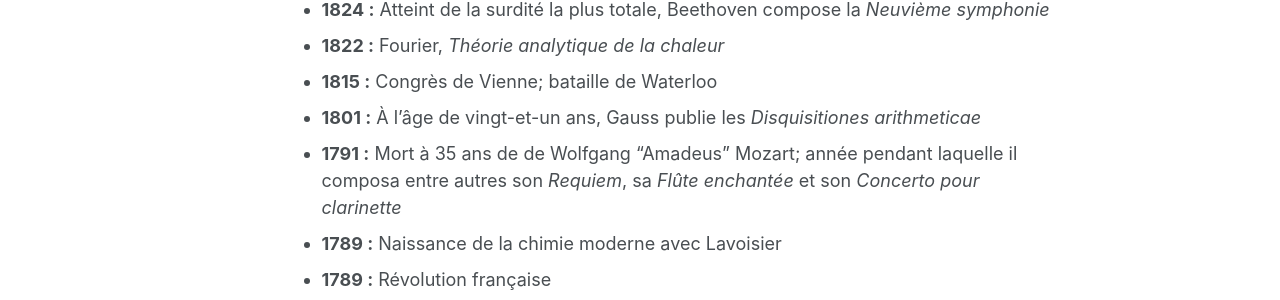
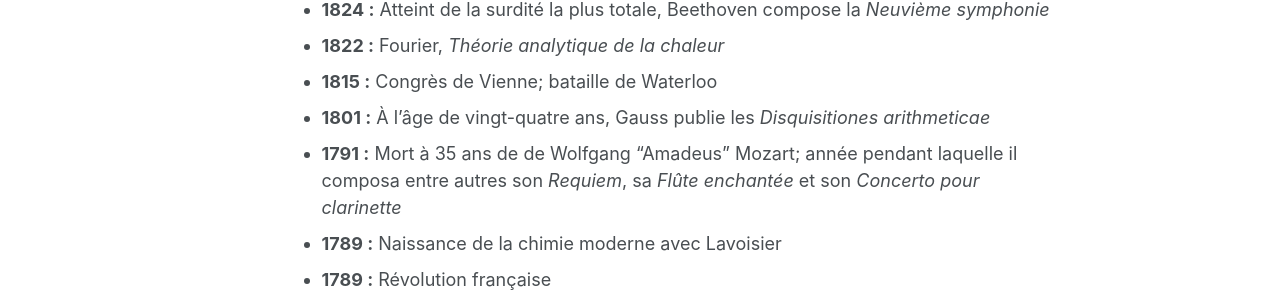
Before and after one commit to tridangvu/tridangvu.github.io, a Jekyll site: the page built from index.md, in a window 1280 px wide and 900 px high, scrolled down 2754 px. Shown: the part 153-453 px from the top of the window. Built offline with Jekyll 4.4.1, drawn with Linux system fonts in a browser that asks for light colours; a script that is not in the unit is left out.

Commit message:
Update index.md

```diff
--- a/index.md
+++ b/index.md
@@ -81,7 +81,7 @@ Les événements suivants sont tous importants pour l'auteur de ce site. Cela ne
 - **1824 :** Atteint de la surdité la plus totale, Beethoven compose la *Neuvième symphonie*
 - **1822 :** Fourier, *Théorie analytique de la chaleur*
 - **1815 :** Congrès de Vienne; bataille de Waterloo
-- **1801 :** À l'âge de vingt-et-un ans, Gauss publie les *Disquisitiones arithmeticae*
+- **1801 :** À l'âge de vingt-quatre ans, Gauss publie les *Disquisitiones arithmeticae*
 - **1791 :** Mort à 35 ans de de Wolfgang "Amadeus" Mozart; année pendant laquelle il composa entre autres son *Requiem*, sa *Flûte enchantée* et son *Concerto pour clarinette*
 - **1789 :** Naissance de la chimie moderne avec Lavoisier
 - **1789 :** Révolution française
```
